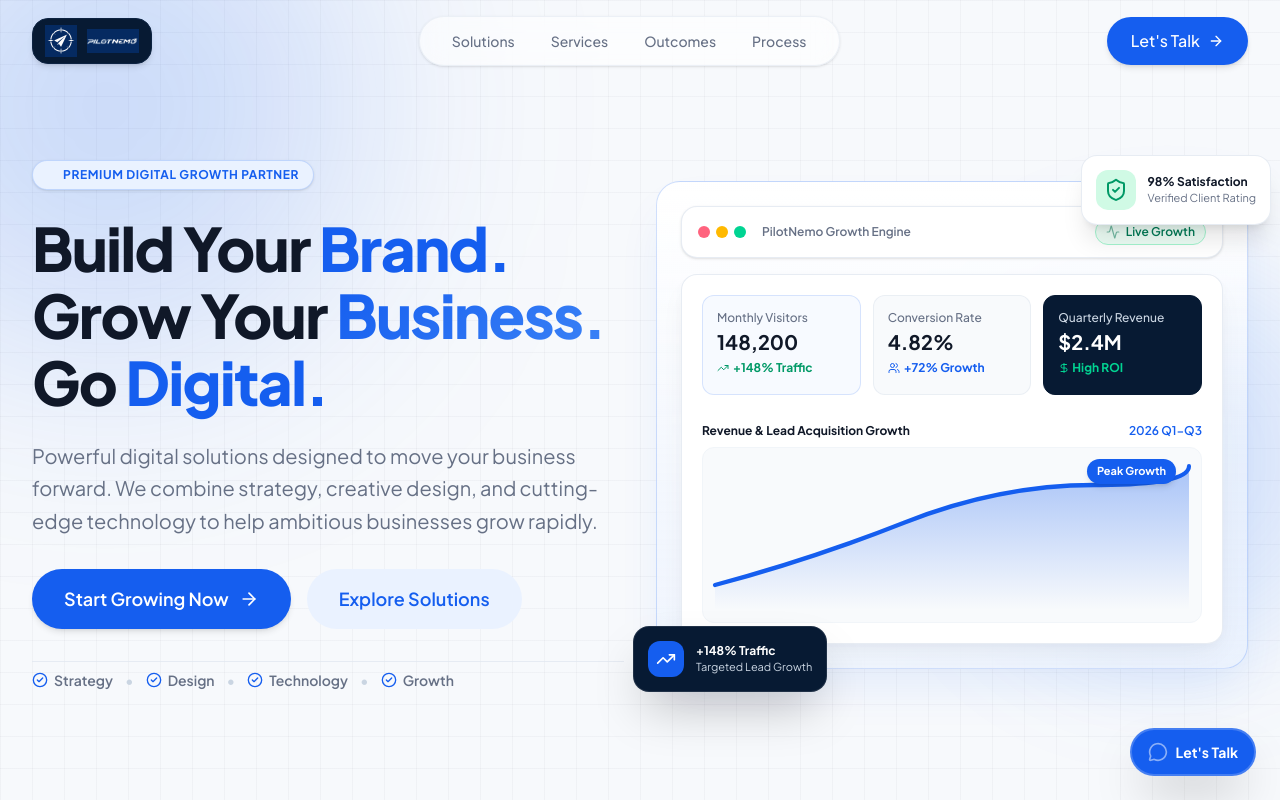
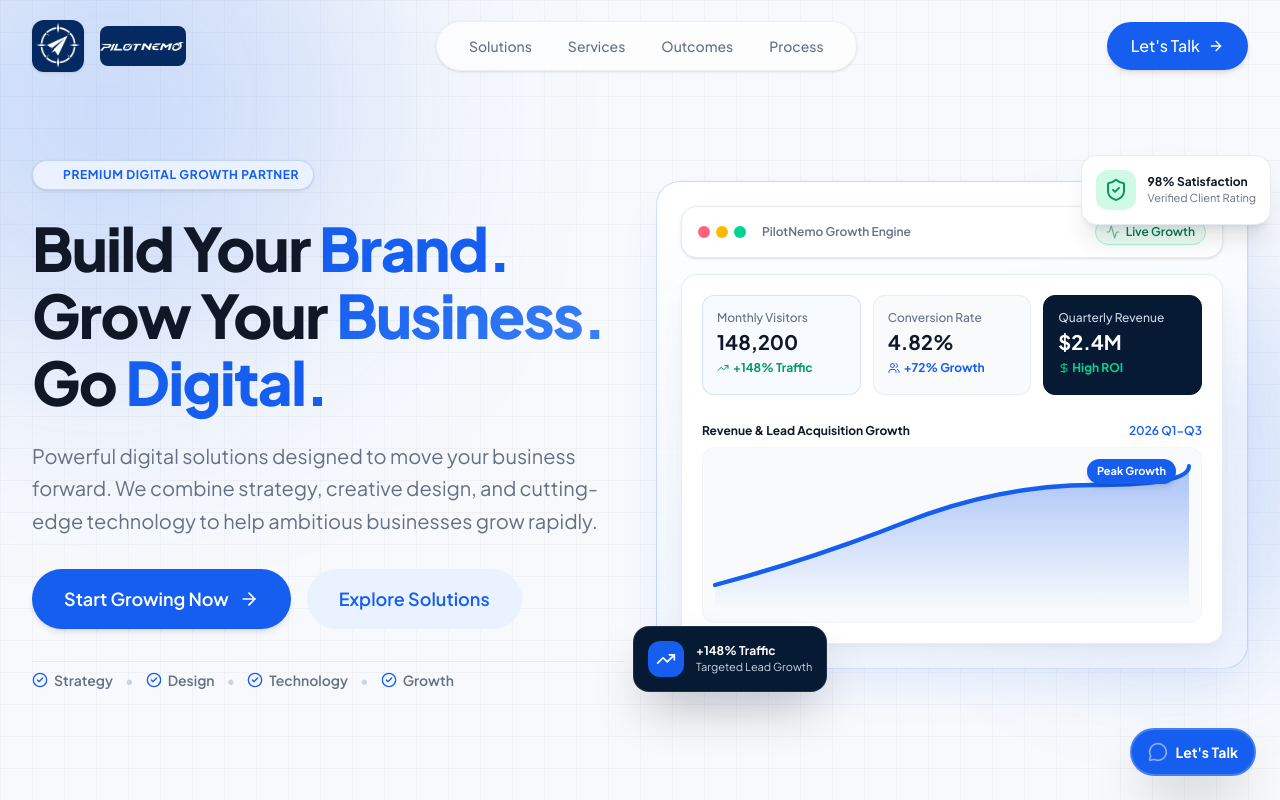
Before and after one commit to pilotnemo897-source/PilotNemo_Landing, a React (Vite) app: page / in a window 1280 px wide. Shown: the top 800 px of the page. Built offline with nearby package versions, Linux system fonts and the light colour scheme; the HTML template or start-up script is replaced by a standard one.

Commit message:
Place logo icon and logo name directly without background box and increase size

```diff
--- a/src/components/Footer.tsx
+++ b/src/components/Footer.tsx
@@ -11,18 +11,18 @@ export const Footer: React.FC = () => {
 
           {/* Column 1: Brand Info */}
           <div className="lg:col-span-2 space-y-4">
-            <a href="#hero" className="inline-flex items-center gap-3 bg-white/5 px-3.5 py-2 rounded-2xl border border-white/10 hover:border-nexus-blue/50 transition-colors">
-              {/* 1. Compass Paper Plane Icon */}
+            <a href="#hero" className="inline-flex items-center gap-3.5 group">
+              {/* 1. Compass Paper Plane Icon (Big Direct) */}
               <img
                 src="/logo-icon.png"
                 alt="PilotNemo Icon"
-                className="w-8 h-8 object-contain"
+                className="h-12 sm:h-14 w-auto object-contain rounded-xl group-hover:scale-105 transition-transform duration-300"
               />
-              {/* 2. Stylized PILOTNEMO Name */}
+              {/* 2. Stylized PILOTNEMO Name (Big Direct) */}
               <img
                 src="/logo-name.png"
                 alt="PILOTNEMO"
-                className="h-6 w-auto object-contain"
+                className="h-8 sm:h-10 w-auto object-contain rounded-lg group-hover:scale-105 transition-transform duration-300"
               />
             </a>
             <p className="text-sm text-slate-400 max-w-sm leading-relaxed pt-1">
--- a/src/components/Navbar.tsx
+++ b/src/components/Navbar.tsx
@@ -48,32 +48,30 @@ export const Navbar: React.FC = () => {
     <header
       className={`fixed top-0 left-0 right-0 z-50 transition-all duration-300 ${
         isScrolled
-          ? 'glass-nav shadow-nexus-sm border-b border-slate-200/80 py-3'
+          ? 'glass-nav shadow-nexus-sm border-b border-slate-200/80 py-3.5'
           : 'bg-transparent py-4'
       }`}
     >
       <div className="max-w-7xl mx-auto px-4 sm:px-6 lg:px-8 flex items-center justify-between">
 
-        {/* Brand Logo Lockup: Both Icon + Stylized Name Images */}
-        <a href="#hero" className="flex items-center gap-3 group">
-          <div className="flex items-center gap-2.5 bg-nexus-navy px-3 py-1.5 rounded-2xl border border-nexus-navy-light shadow-md group-hover:scale-105 transition-transform duration-300">
-            {/* 1. Compass Paper Plane Icon Image */}
+        {/* Large Direct Brand Logos: Icon + Name (No Background Box) */}
+        <a href="#hero" className="flex items-center gap-3 sm:gap-4 group py-1">
+          {/* 1. Compass Paper Plane Icon Image (Big) */}
           <img
             src="/logo-icon.png"
             alt="PilotNemo Compass Icon"
-              className="w-7 h-7 sm:w-8 sm:h-8 object-contain"
+            className="h-10 sm:h-12 md:h-13 w-auto object-contain rounded-xl shadow-sm group-hover:scale-105 transition-transform duration-300"
           />
-            {/* 2. Stylized PILOTNEMO Name Image */}
+          {/* 2. Stylized PILOTNEMO Name Image (Big) */}
           <img
             src="/logo-name.png"
             alt="PILOTNEMO"
-              className="h-5 sm:h-6 w-auto object-contain"
+            className="h-7 sm:h-9 md:h-10 w-auto object-contain rounded-lg group-hover:scale-105 transition-transform duration-300"
           />
-          </div>
         </a>
 
         {/* Desktop Navigation Links */}
-        <nav className="hidden md:flex items-center gap-1 bg-white/60 backdrop-blur-md px-4 py-1.5 rounded-full border border-slate-200/60 shadow-sm">
+        <nav className="hidden md:flex items-center gap-1 bg-white/70 backdrop-blur-md px-4 py-1.5 rounded-full border border-slate-200/60 shadow-sm">
           {navLinks.map((link) => {
             const sectionId = link.href.replace('#', '');
             const isActive = activeSection === sectionId;
```
Lines whose indentation alone changed are shown as unchanged.
